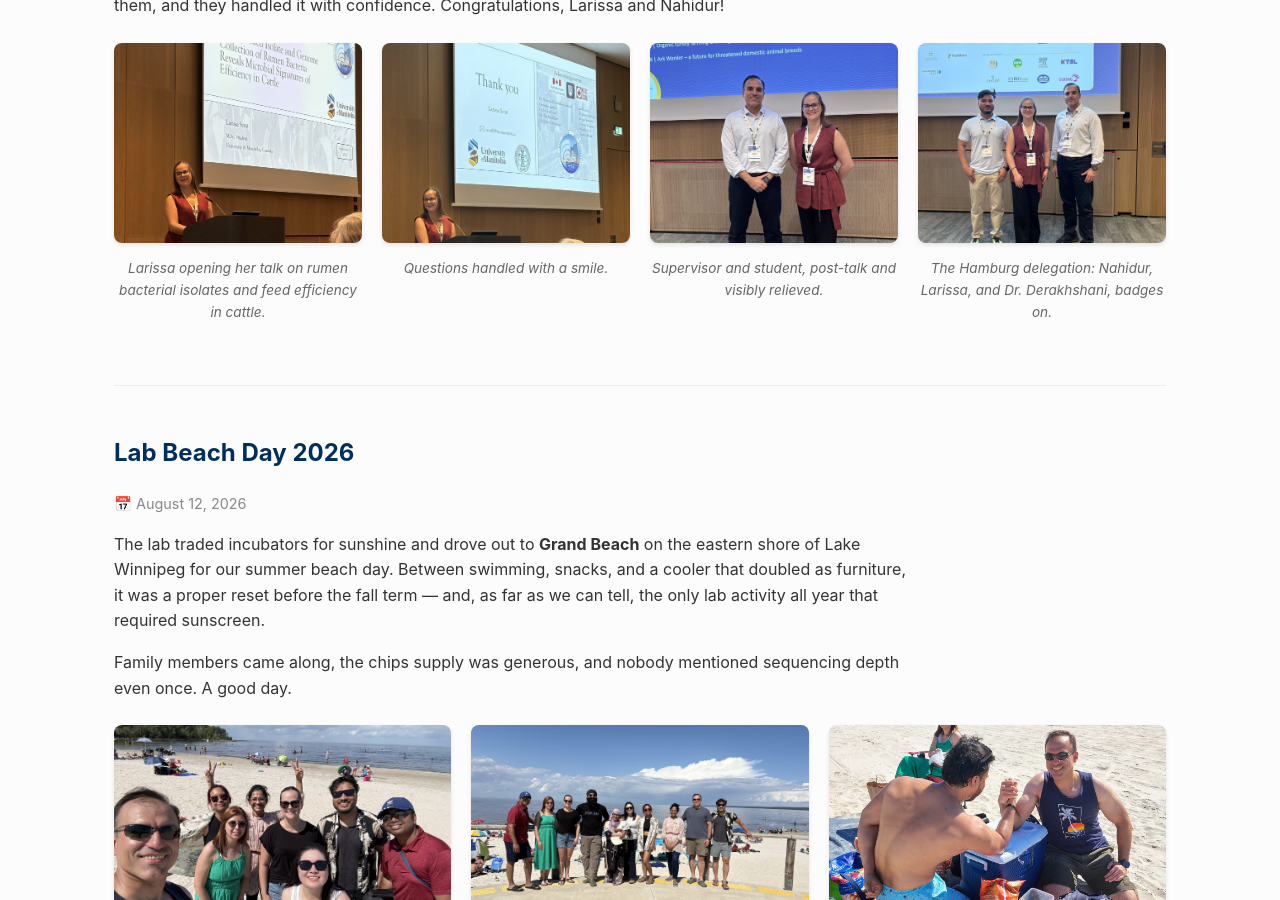
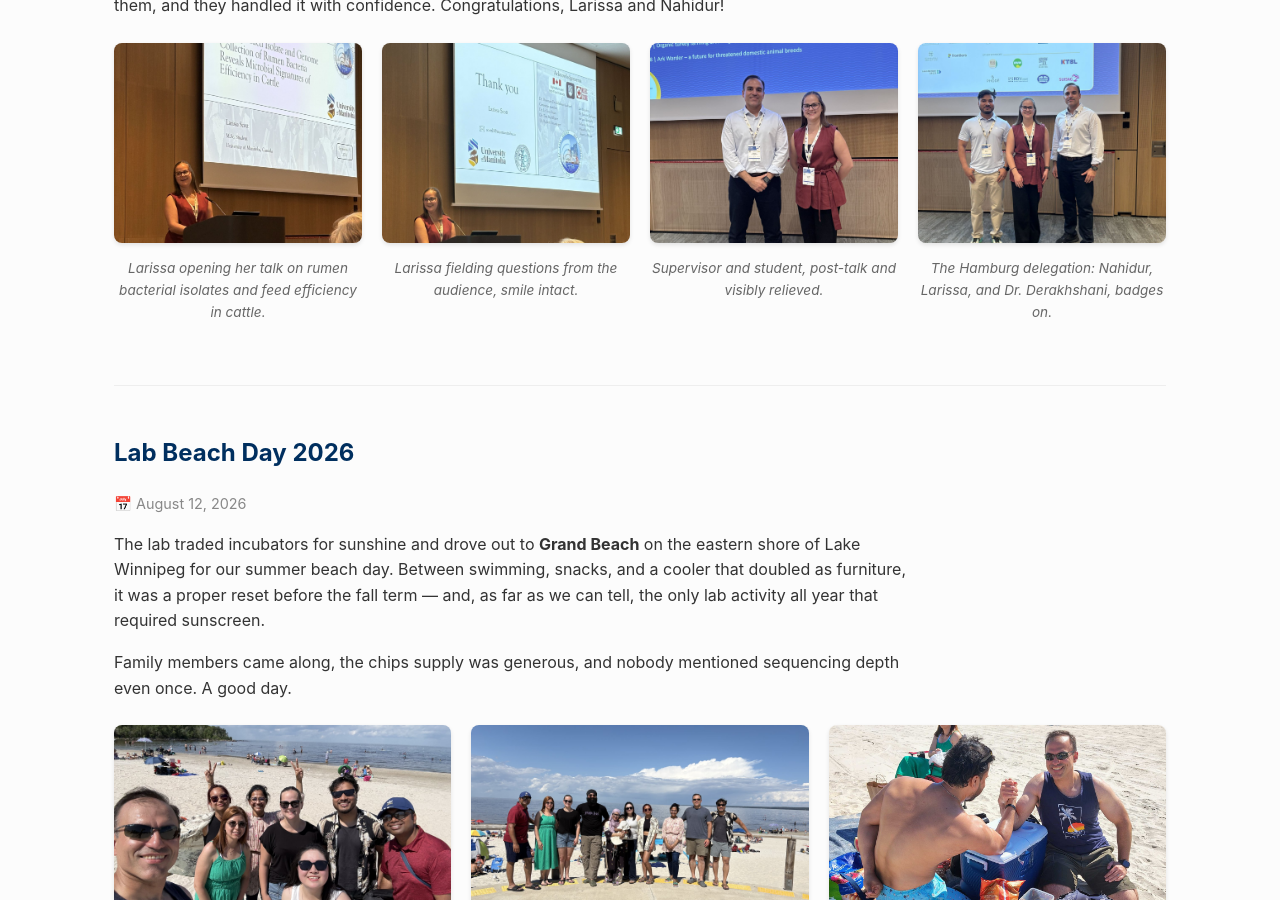
Before and after one commit to TLMicrobiomeLab/tlmicrobiomelab.github.io, a Jekyll site: the page built from events.md, in a window 1280 px wide and 900 px high, scrolled down 611 px. Built offline with Jekyll 4.4.1, drawn with Linux system fonts in a browser that asks for light colours.

Commit message:
Reword EAAP acknowledgements photo caption

```diff
--- a/events.md
+++ b/events.md
@@ -35,7 +35,7 @@ permalink: /events/
             <img src="{{ '/images/eaap2026/eaap-3.jpg' | relative_url }}" alt="Larissa Scott at the podium on her acknowledgements slide"
                  style="width: 100%; height: 200px; object-fit: cover; border-radius: 8px; box-shadow: 0 2px 4px rgba(0,0,0,0.1);">
             <p style="font-size: 0.85rem; color: #666; text-align: center; margin-top: 8px; font-style: italic;">
-                Questions handled with a smile.
+                Larissa fielding questions from the audience, smile intact.
             </p>
         </div>
 
```
